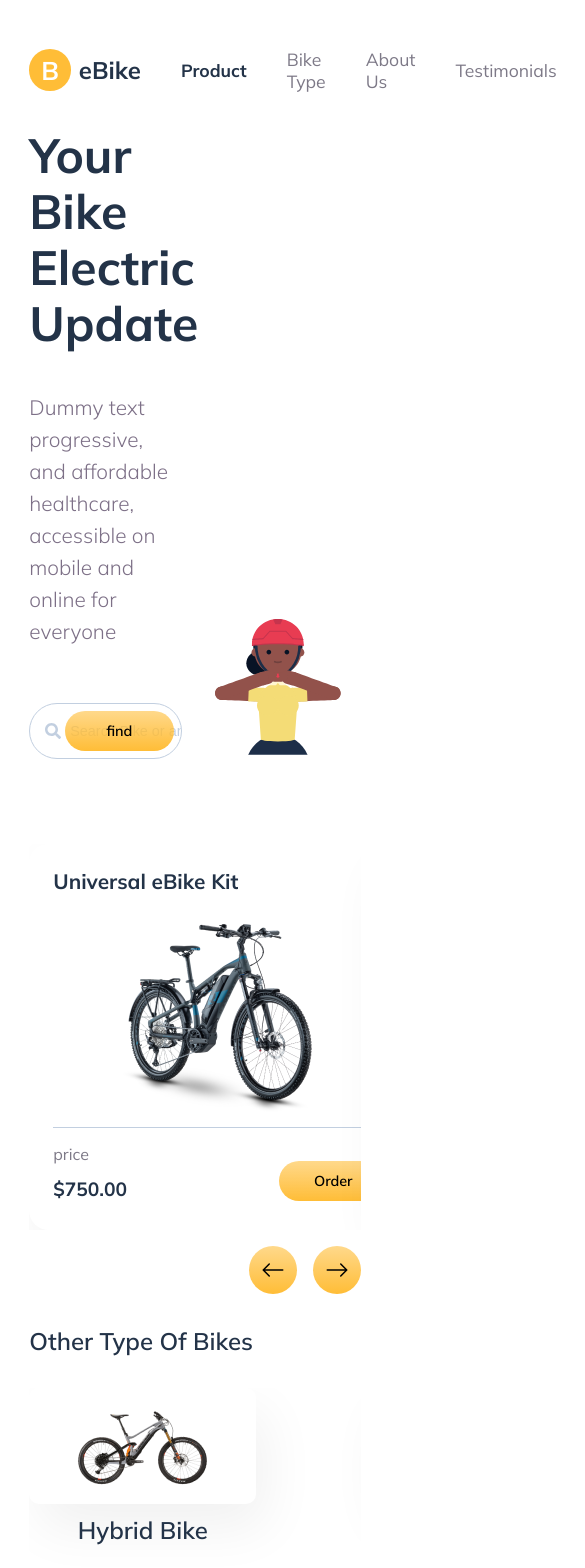
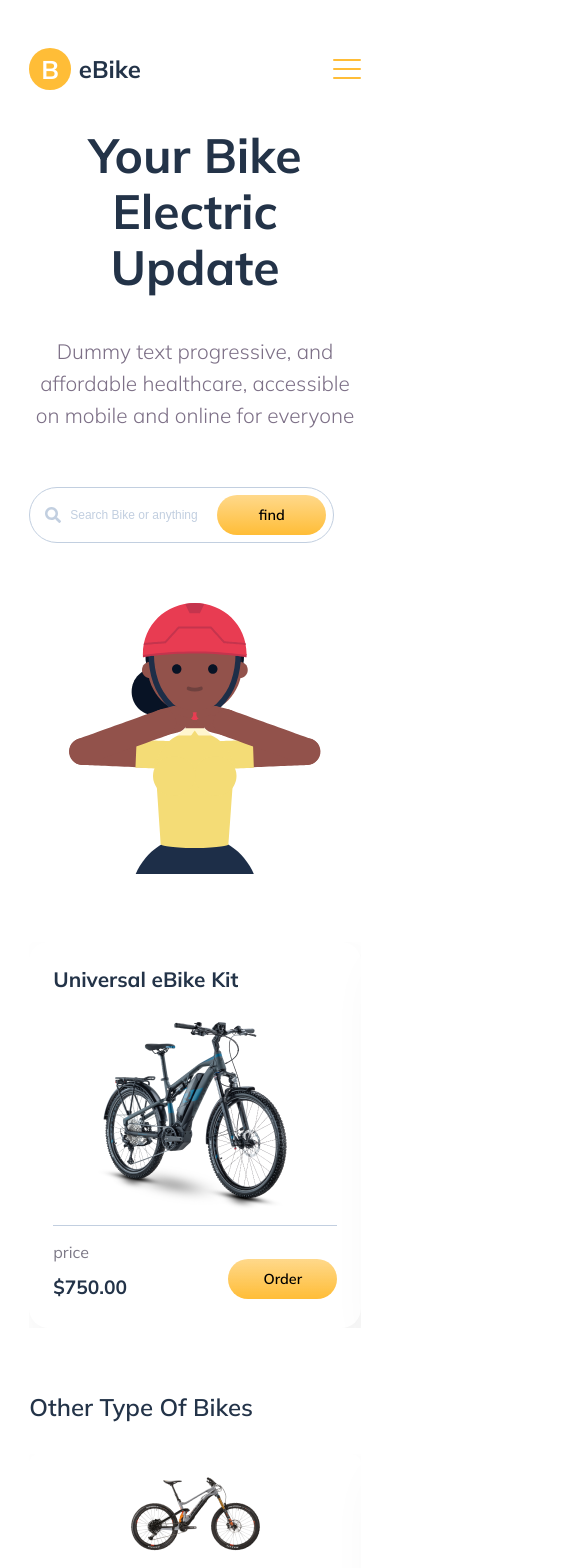
Before and after one commit to Iretoms/bike-store-landing-page, a React (Create React App) app: page / in a window 390 px wide. Shown: the top 1568 px of the page, 585 px wide, since content can reach past the window. Built offline with nearby package versions, Linux system fonts and the light colour scheme.

Commit message:
responsiveness

```diff
--- a/public/index.html
+++ b/public/index.html
@@ -27,7 +27,7 @@
     <link rel="preconnect" href="https://fonts.googleapis.com">
     <link rel="preconnect" href="https://fonts.gstatic.com" crossorigin>
     <link href="https://fonts.googleapis.com/css2?family=Mulish:wght@300;400;600;700&display=swap" rel="stylesheet">
-    <title>React App</title>
+    <title>Ride through space</title>
   </head>
   <body>
     <noscript>You need to enable JavaScript to run this app.</noscript>
--- a/src/components/BikeTypes.js
+++ b/src/components/BikeTypes.js
@@ -43,6 +43,13 @@ const Container = styled.div`
   @media screen and (max-width: 1200px) {
     width: 85%;
   }
+
+  @media screen and (max-width: 875px) {
+    padding-top: 4rem;
+    .other-types {
+      margin-top: 4rem;
+    }
+  }
 `;
 
 export default BikeTypes;
--- a/src/components/Customer.js
+++ b/src/components/Customer.js
@@ -27,6 +27,10 @@ const Container = styled.div`
   @media screen and (max-width: 1200px) {
     width: 85%;
   }
+
+  @media screen and (max-width: 875px) {
+    padding-bottom: 3rem;
+  }
 `;
 
 export default Customer;
--- a/src/components/CustomerCarousel.js
+++ b/src/components/CustomerCarousel.js
@@ -128,7 +128,7 @@ const CustomerCarousel = () => {
 
 const CustomerCard = styled.div`
   width: 100%;
-height: 26.6rem;
+  min-height: 26.6rem;
   background-color: #fcb72b;
   border-radius: 10px;
   color: #fff;
@@ -147,15 +147,20 @@ h1 {
     margin: 0 auto 1.5rem;
   }
 
-
-`
+  @media screen and (max-width: 875px) {
+    padding-bottom:4rem;
+    h1 {
+      font-size: 2rem;
+    }
+  }
+`;
 
 const Profile = styled.div`
   display: flex;
   align-items: center;
   gap: 3rem;
   width: 70%;
-margin:0 auto;
+  margin: 0 auto;
   .image-section {
     width: 11.5rem;
     text-align: center;
@@ -174,7 +179,7 @@ margin:0 auto;
     h3 {
       font-size: 1.3rem;
       color: #fff;
-        margin: 0.5rem 0 1rem ;
+      margin: 0.5rem 0 1rem;
     }
     p {
       font-weight: 400;
@@ -190,7 +195,17 @@ margin:0 auto;
       line-height: 30px;
     }
   }
-`
+
+  @media screen and (max-width: 875px) {
+    flex-direction: column;
+    gap: 1rem;
+
+    .text-section {
+      width: 100%;
+      text-align: center;
+    }
+  }
+`;
 
 const CarouselNav = styled.div`
   margin-top: 2rem;
@@ -201,5 +216,9 @@ svg {
     color: #fcb72b;
     font-size: 1.5rem;
   }
-`
+
+  @media screen and (max-width: 875px) {
+    display: none;
+  }
+`;
 export default CustomerCarousel;
--- a/src/components/Ebikes.js
+++ b/src/components/Ebikes.js
@@ -22,7 +22,7 @@ const Ebikes = () => {
               slidesPerView: 2,
             },
             640: {
-              slidesPerView: 1,
+              slidesPerView: 2,
             },
           }}
           navigation={{
@@ -138,6 +138,10 @@ const Card = styled.div`
       font-size: 1.2rem;
     }
   }
+
+  @media screen and (max-width: 875px) {
+    width: 100%;
+  }
 `;
 
 const NavButtons = styled.div`
@@ -164,6 +168,10 @@ const NavButtons = styled.div`
   .backNavigate {
     margin-right: 1rem;
   }
+
+  @media screen and (max-width: 875px) {
+    display: none;
+  }
 `;
 
 export default Ebikes;
--- a/src/components/Footer.js
+++ b/src/components/Footer.js
@@ -10,7 +10,7 @@ const Footer = () => {
           <div className="logo-container">
             <Logo />
           </div>
-          <p >
+          <p>
             Trafalgar provides progressive, and affordable healthcare,
             accessible on mobile and online for everyone
           </p>
@@ -32,6 +32,7 @@ const Footer = () => {
             <li>How it works</li>
           </ul>
         </FooterLink>
+        <p className="copyright">&copy;eBike 2021. All rights reserved</p>
       </Container>
     </MainFooter>
   );
@@ -54,9 +55,25 @@ const Container = styled.div`
   article {
     width: 40%;
   }
+  .copyright {
+    display: none;
+  }
 
   @media screen and (max-width: 1200px) {
     width: 85%;
+  }
+
+  @media screen and (max-width: 875px) {
+    flex-direction: column;
+    padding: 3rem 0;
+    article {
+      width: 80%;
+    }
+    .copyright {
+      margin-top: 1rem;
+      display: block;
+      text-align: center;
+    }
   }
 `;
 
@@ -71,14 +88,20 @@ const FooterText = styled.article`
       color: #fff;
     }
   }
-  p:nth-of-type(1){
+  p:nth-of-type(1) {
     font-weight: 300;
     font-size: 1.1rem;
     margin-bottom: 2rem;
   }
-  p:nth-of-type(2){
+  p:nth-of-type(2) {
     font-weight: 300;
     font-size: 1rem;
+  }
+
+  @media screen and (max-width: 875px) {
+    p:nth-of-type(2) {
+      display: none;
+    }
   }
 `;
 
@@ -93,12 +116,16 @@ ul {
       margin-bottom: 1rem;
     }
 
-    li:nth-of-type(1){
+    li:nth-of-type(1) {
       font-weight: 700;
       font-size: 1.2rem;
       margin-bottom: 1.5rem;
     }
   }
-`
+
+  @media screen and (max-width: 875px) {
+    flex-direction: column;
+  }
+`;
 
 export default Footer;
--- a/src/components/Header.js
+++ b/src/components/Header.js
@@ -66,6 +66,10 @@ const NavList = styled.ul`
       color: #233348;
     }
   }
+
+  @media screen and (max-width: 875px) {
+    display: none;
+  }
 `;
 
 const MenuBar = styled.div`
@@ -100,6 +104,10 @@ const MenuBar = styled.div`
       transform: translateY(-9px) rotate(90deg);
     }
   }
+
+  @media screen and (max-width: 875px) {
+    display: block;
+  }
 `;
 
 export default Header;
--- a/src/components/Hero.js
+++ b/src/components/Hero.js
@@ -56,6 +56,13 @@ const Container = styled.div`
   @media screen and (max-width: 1200px) {
     width: 85%;
   }
+
+  @media screen and (max-width: 875px) {
+    flex-direction: column;
+    article {
+      width: 100%;
+    }
+  }
 `;
 
 const HeroText = styled.article`
@@ -107,6 +114,21 @@ const HeroText = styled.article`
       right: 0.5rem;
     }
   }
+
+  @media screen and (max-width: 875px) {
+    text-align: center;
+    h1 {
+      width: 100%;
+    }
+    p {
+      width: 100%;
+    }
+    form {
+      input {
+        font-size: 0.75rem;
+      }
+    }
+  }
 `;
 
 const HeroImage = styled.article``;
--- a/src/components/HybridBikes.js
+++ b/src/components/HybridBikes.js
@@ -51,6 +51,11 @@ const Container = styled.div`
   @media screen and (max-width: 1200px) {
     width: 85%;
   }
+
+  @media screen and (max-width: 875px) {
+    flex-direction: column;
+    padding: 3rem 0;
+  }
 `;
 
 const Card = styled.article`
@@ -82,6 +87,9 @@ const Card = styled.article`
       font-weight: 700;
       font-size: 1.2rem;
     }
+  }
+  @media screen and (max-width: 875px) {
+    width: 100%;
   }
 `;
 
@@ -116,6 +124,14 @@ const Text = styled.article`
     cursor: pointer;
     line-height: 60px;
   }
+
+  @media screen and (max-width: 875px) {
+    width: 100%;
+    text-align: center;
+    button {
+      margin: 0 auto;
+    }
+  }
 `;
 
 export default HybridBikes;
--- a/src/components/OtherBike.js
+++ b/src/components/OtherBike.js
@@ -23,7 +23,7 @@ const OtherBike = () => {
               slidesPerView: 3,
             },
             640: {
-              slidesPerView: 1,
+              slidesPerView: 2,
             },
           }}
           grabCursor={true}
@@ -99,6 +99,14 @@ const Card = styled.div`
       color: #fcb72b;
     }
   }
+
+  @media screen and (max-width: 875px) {
+    width: 100%;
+    .bike-image {
+      width:100%;
+      height: 9rem;
+    }
+  }
 `;
 
 export default OtherBike;
```
Lines whose indentation alone changed are shown as unchanged.
